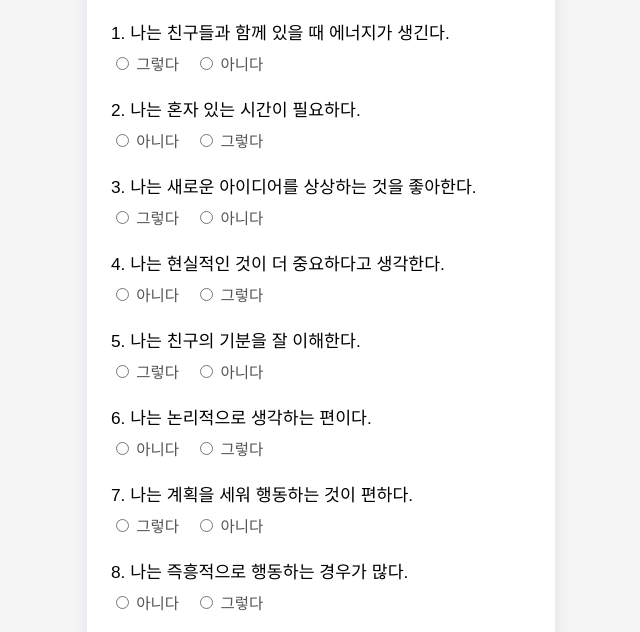
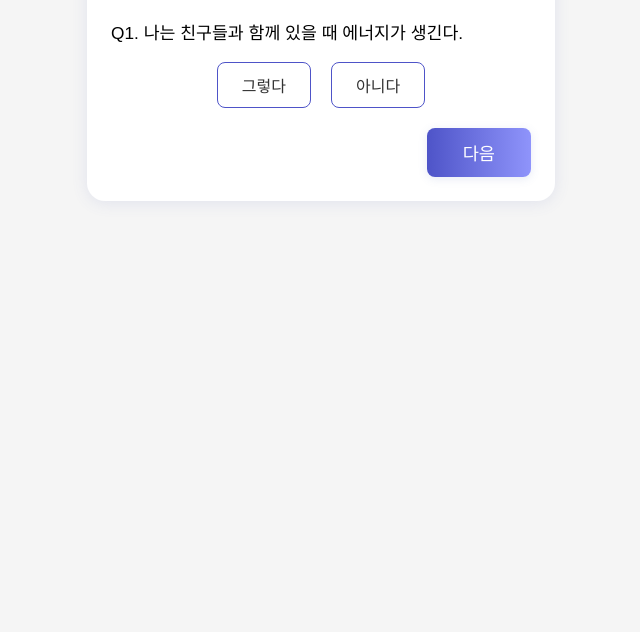
Before and after one commit to sizips32/BiblicalMBT, a plain HTML site: page student_survey.html in a window 1280 px wide. Shown: the part 150-782 px from the top of the page, without its empty margins (319-959 px from the left). Drawn offline with Linux system fonts and the light colour scheme.

Commit message:
학생용 설문에 이전/다음 버튼 및 답변 탐색 기능 추가

```diff
--- a/student_survey.html
+++ b/student_survey.html
@@ -25,24 +25,21 @@
       color: #3b4a6b;
       margin-bottom: 18px;
     }
-    .survey-question {
+    .question {
       margin: 22px 0 18px 0;
       text-align: left;
       font-size: 1.08rem;
     }
-    .choice {
-      display: flex;
-      gap: 16px;
+    .choice-buttons {
       margin-top: 8px;
       margin-bottom: 10px;
     }
-    .choice label {
-      font-size: 0.97rem;
-      color: #555;
-      cursor: pointer;
+    .nav-buttons {
+      margin-top: 20px;
+      display: flex;
+      justify-content: space-between;
     }
-    .submit-btn {
-      margin-top: 24px;
+    .nav-buttons button {
       padding: 12px 36px;
       font-size: 1.1rem;
       background: linear-gradient(90deg, #4e54c8 0%, #8f94fb 100%);
@@ -53,7 +50,7 @@
       box-shadow: 0 2px 10px 0 rgba(80, 100, 180, 0.13);
       transition: background 0.18s, transform 0.18s;
     }
-    .submit-btn:hover {
+    .nav-buttons button:hover {
       background: linear-gradient(90deg, #8f94fb 0%, #4e54c8 100%);
       transform: translateY(-2px) scale(1.03);
     }
@@ -62,10 +59,14 @@
 <body>
   <div class="survey-container">
     <h1>학생용 MBTI 설문</h1>
-    <form id="studentSurveyForm"></form>
+    <div class="question" id="question-box">질문을 불러오는 중입니다...</div>
+    <div class="choice-buttons"></div>
+    <div class="nav-buttons">
+      <button id="prev-btn" style="visibility:hidden;">이전</button>
+      <button id="next-btn">다음</button>
+    </div>
   </div>
   <script>
-    // 24문항, 2지선다형(예시)
     const questions = [
       "나는 친구들과 함께 있을 때 에너지가 생긴다.",
       "나는 혼자 있는 시간이 필요하다.",
@@ -92,7 +93,6 @@
       "나는 일정을 지키는 편이다.",
       "나는 상황에 따라 유연하게 움직인다."
     ];
-    // 각 문항에 2지선다: 0, 1 (예: 0=왼쪽 선택지, 1=오른쪽 선택지)
     const choices = [
       ["그렇다", "아니다"],
       ["아니다", "그렇다"],
@@ -119,35 +119,51 @@
       ["그렇다", "아니다"],
       ["아니다", "그렇다"]
     ];
-    const form = document.getElementById('studentSurveyForm');
-    questions.forEach((q, i) => {
-      const qDiv = document.createElement('div');
-      qDiv.className = 'survey-question';
-      qDiv.innerHTML = `${i + 1}. ${q}`;
-      const choiceDiv = document.createElement('div');
-      choiceDiv.className = 'choice';
-      choices[i].forEach((label, idx) => {
-        const id = `q${i}_${idx}`;
-        choiceDiv.innerHTML += `<label><input type="radio" name="q${i}" value="${idx}" required> ${label}</label>`;
+    let current = 0;
+    const answers = [];
+    function renderQuestion() {
+      document.getElementById("question-box").textContent = `Q${current + 1}. ${questions[current]}`;
+      const choiceDiv = document.querySelector('.choice-buttons');
+      choiceDiv.innerHTML = '';
+      choices[current].forEach((label, idx) => {
+        const btn = document.createElement('button');
+        btn.textContent = label;
+        btn.style.margin = '0 10px';
+        btn.style.padding = '10px 24px';
+        btn.style.fontSize = '1rem';
+        btn.style.borderRadius = '8px';
+        btn.style.border = '1px solid #4e54c8';
+        btn.style.background = (answers[current] === idx) ? '#4e54c8' : 'white';
+        btn.style.color = (answers[current] === idx) ? 'white' : '#333';
+        btn.onclick = function() {
+          answers[current] = idx;
+          renderQuestion();
+        };
+        choiceDiv.appendChild(btn);
       });
-      qDiv.appendChild(choiceDiv);
-      form.appendChild(qDiv);
-    });
-    const submitBtn = document.createElement('button');
-    submitBtn.type = 'submit';
-    submitBtn.className = 'submit-btn';
-    submitBtn.textContent = '제출';
-    form.appendChild(submitBtn);
-    form.addEventListener('submit', function(e) {
-      e.preventDefault();
-      const scores = [];
-      for (let i = 0; i < questions.length; i++) {
-        const val = form[`q${i}`].value;
-        scores.push(parseInt(val));
+      document.getElementById('prev-btn').style.visibility = current === 0 ? 'hidden' : 'visible';
+      document.getElementById('next-btn').textContent = current === questions.length - 1 ? '제출' : '다음';
+    }
+    document.getElementById('prev-btn').onclick = function() {
+      if (current > 0) {
+        current--;
+        renderQuestion();
       }
-      localStorage.setItem('studentScores', JSON.stringify(scores));
-      window.location.href = 'result.html';
-    });
+    };
+    document.getElementById('next-btn').onclick = function() {
+      if (answers[current] !== undefined) {
+        if (current === questions.length - 1) {
+          localStorage.setItem('studentScores', JSON.stringify(answers));
+          window.location.href = 'result.html';
+        } else {
+          current++;
+          renderQuestion();
+        }
+      } else {
+        alert('선택지를 먼저 선택해 주세요.');
+      }
+    };
+    renderQuestion();
   </script>
 </body>
 </html>
```
